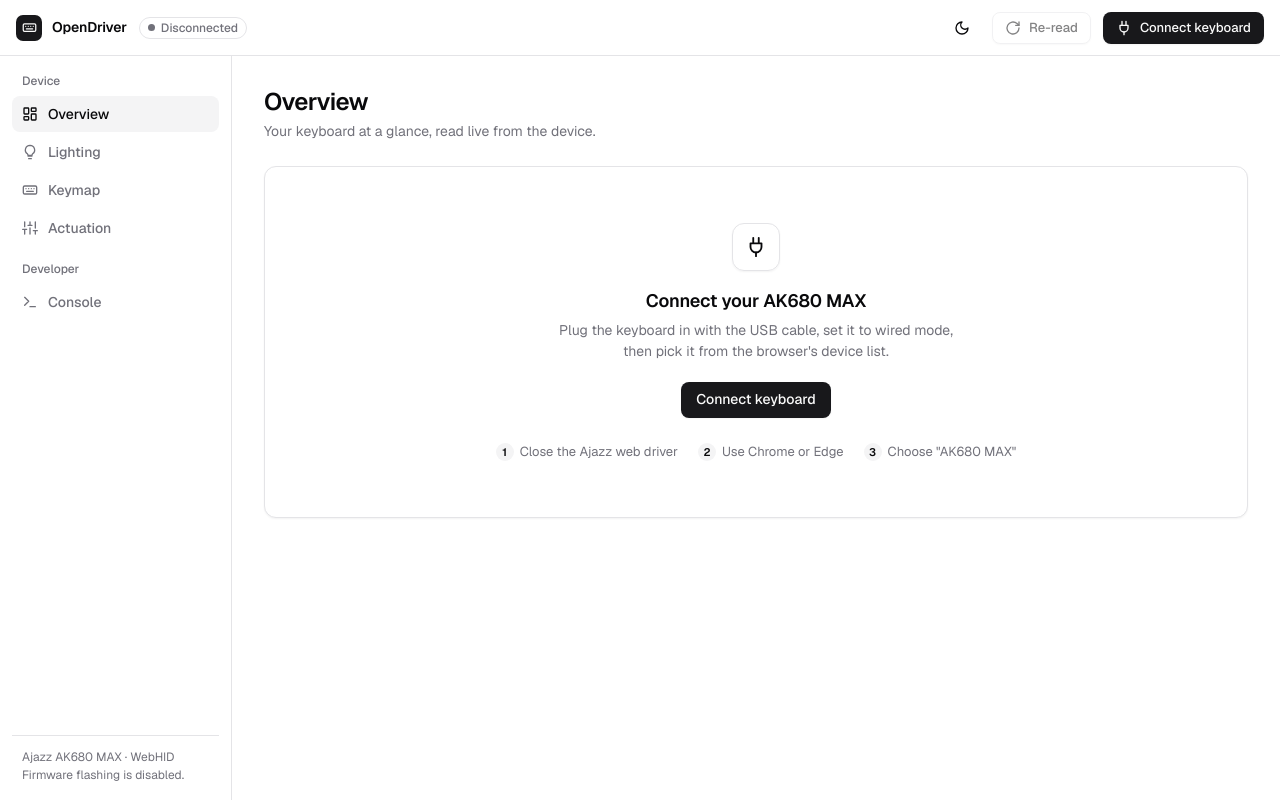
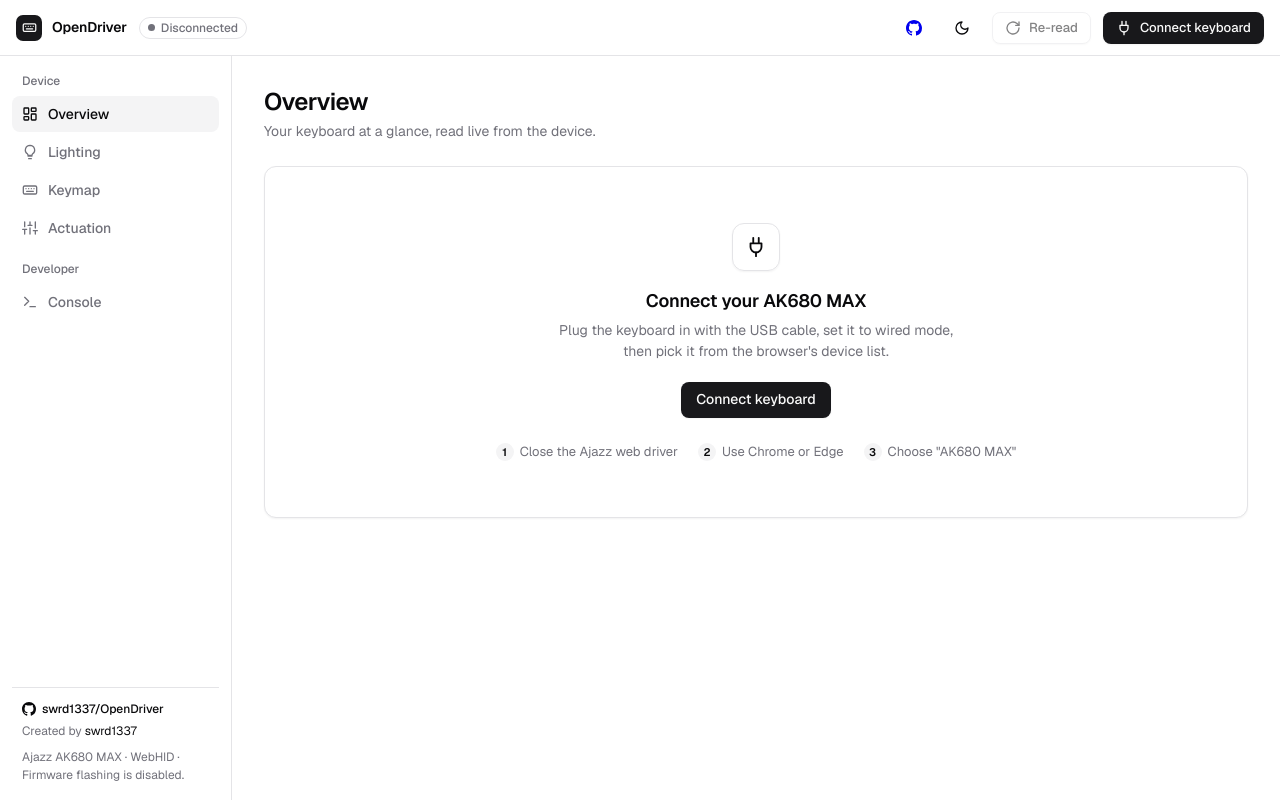
Before and after one commit to swrd1337/OpenDriver, a plain HTML site: page index.html in a window 1280 px wide. Drawn offline with nearby package versions, Linux system fonts and the light colour scheme.

Commit message:
Add GitHub link, author credit and favicon
- GitHub icon button in the top bar (visible on phones too)
- Sidebar footer: repository link and "Created by swrd1337"
- favicon.svg (the OpenDriver keyboard mark, light/dark aware),
  included in the Pages build

Co-Authored-By: Claude Opus 5.5 <noreply@anthropic.com>

```diff
--- a/css/styles.css
+++ b/css/styles.css
@@ -78,7 +78,13 @@ svg.i { width: 16px; height: 16px; flex: none; stroke: currentColor; fill: none;
 .nav-item[aria-current="page"] { background: var(--secondary); color: var(--foreground); }
 .nav-item:disabled { cursor: default; opacity: .55; }
 .nav-item .soon { margin-left: auto; }
-.sidebar-foot { margin-top: auto; padding: 12px 10px 0; font-size: 12px; color: var(--muted-fg); border-top: 1px solid var(--border); }
+.sidebar-foot { margin-top: auto; padding: 12px 10px 0; font-size: 12px; color: var(--muted-fg); border-top: 1px solid var(--border); display: grid; gap: 4px; }
+.sidebar-foot a { color: var(--foreground); text-decoration: none; background: linear-gradient(currentColor, currentColor) 0 100% / 0 1px no-repeat; transition: background-size .2s; }
+.sidebar-foot a:hover { background-size: 100% 1px; }
+.foot-link { display: inline-flex; align-items: center; gap: 6px; font-weight: 500; justify-self: start; }
+.foot-note { margin-top: 4px; }
+svg.gh { width: 16px; height: 16px; flex: none; }
+.sidebar-foot svg.gh { width: 14px; height: 14px; }
 main { padding: 32px; max-width: 1080px; width: 100%; min-width: 0; }
 .page { display: none; }
 .page.active { display: block; animation: pageIn .2s ease-out; }
--- a/index.html
+++ b/index.html
@@ -8,6 +8,7 @@
 <link rel="preconnect" href="https://fonts.googleapis.com">
 <link rel="preconnect" href="https://fonts.gstatic.com" crossorigin>
 <link href="https://fonts.googleapis.com/css2?family=Geist:wght@400;500;600&family=Geist+Mono:wght@400;500&display=swap" rel="stylesheet">
+<link rel="icon" href="favicon.svg" type="image/svg+xml">
 <link rel="stylesheet" href="css/styles.css">
 </head>
 <body>
@@ -18,6 +19,9 @@
   </div>
   <span class="badge" id="statusBadge"><span class="dot"></span><span id="statusText">Disconnected</span></span>
   <div class="spacer"></div>
+  <a class="btn btn-ghost btn-icon" href="https://github.com/swrd1337/OpenDriver" target="_blank" rel="noopener" title="OpenDriver on GitHub" aria-label="OpenDriver on GitHub">
+    <svg viewBox="0 0 16 16" class="gh" aria-hidden="true"><path fill="currentColor" d="M8 0C3.58 0 0 3.58 0 8c0 3.54 2.29 6.53 5.47 7.59.4.07.55-.17.55-.38 0-.19-.01-.82-.01-1.49-2.01.37-2.53-.49-2.69-.94-.09-.23-.48-.94-.82-1.13-.28-.15-.68-.52-.01-.53.63-.01 1.08.58 1.23.82.72 1.21 1.87.87 2.33.66.07-.52.28-.87.51-1.07-1.78-.2-3.64-.89-3.64-3.95 0-.87.31-1.59.82-2.15-.08-.2-.36-1.02.08-2.12 0 0 .67-.21 2.2.82.64-.18 1.32-.27 2-.27.68 0 1.36.09 2 .27 1.53-1.04 2.2-.82 2.2-.82.44 1.1.16 1.92.08 2.12.51.56.82 1.27.82 2.15 0 3.07-1.87 3.75-3.65 3.95.29.25.54.73.54 1.48 0 1.07-.01 1.93-.01 2.2 0 .21.15.46.55.38A8.013 8.013 0 0 0 16 8c0-4.42-3.58-8-8-8Z"/></svg>
+  </a>
   <button class="btn btn-ghost btn-icon" id="themeBtn" title="Toggle theme" aria-label="Toggle theme">
     <svg viewBox="0 0 24 24" class="i"><path d="M12 3a6 6 0 0 0 9 9 9 9 0 1 1-9-9Z"/></svg>
   </button>
@@ -48,7 +52,11 @@
     <button class="nav-item" data-page="console">
       <svg viewBox="0 0 24 24" class="i"><path d="m4 17 6-6-6-6M12 19h8"/></svg>Console
     </button>
-    <div class="sidebar-foot">Ajazz AK680 MAX · WebHID<br>Firmware flashing is disabled.</div>
+    <div class="sidebar-foot">
+      <a class="foot-link" href="https://github.com/swrd1337/OpenDriver" target="_blank" rel="noopener"><svg viewBox="0 0 16 16" class="gh" aria-hidden="true"><path fill="currentColor" d="M8 0C3.58 0 0 3.58 0 8c0 3.54 2.29 6.53 5.47 7.59.4.07.55-.17.55-.38 0-.19-.01-.82-.01-1.49-2.01.37-2.53-.49-2.69-.94-.09-.23-.48-.94-.82-1.13-.28-.15-.68-.52-.01-.53.63-.01 1.08.58 1.23.82.72 1.21 1.87.87 2.33.66.07-.52.28-.87.51-1.07-1.78-.2-3.64-.89-3.64-3.95 0-.87.31-1.59.82-2.15-.08-.2-.36-1.02.08-2.12 0 0 .67-.21 2.2.82.64-.18 1.32-.27 2-.27.68 0 1.36.09 2 .27 1.53-1.04 2.2-.82 2.2-.82.44 1.1.16 1.92.08 2.12.51.56.82 1.27.82 2.15 0 3.07-1.87 3.75-3.65 3.95.29.25.54.73.54 1.48 0 1.07-.01 1.93-.01 2.2 0 .21.15.46.55.38A8.013 8.013 0 0 0 16 8c0-4.42-3.58-8-8-8Z"/></svg>swrd1337/OpenDriver</a>
+      <div>Created by <a href="https://github.com/swrd1337" target="_blank" rel="noopener">swrd1337</a></div>
+      <div class="foot-note">Ajazz AK680 MAX · WebHID · Firmware flashing is disabled.</div>
+    </div>
   </nav>
 
   <main>
```
Also changed, not shown: favicon.svg (added), 2 other files.
